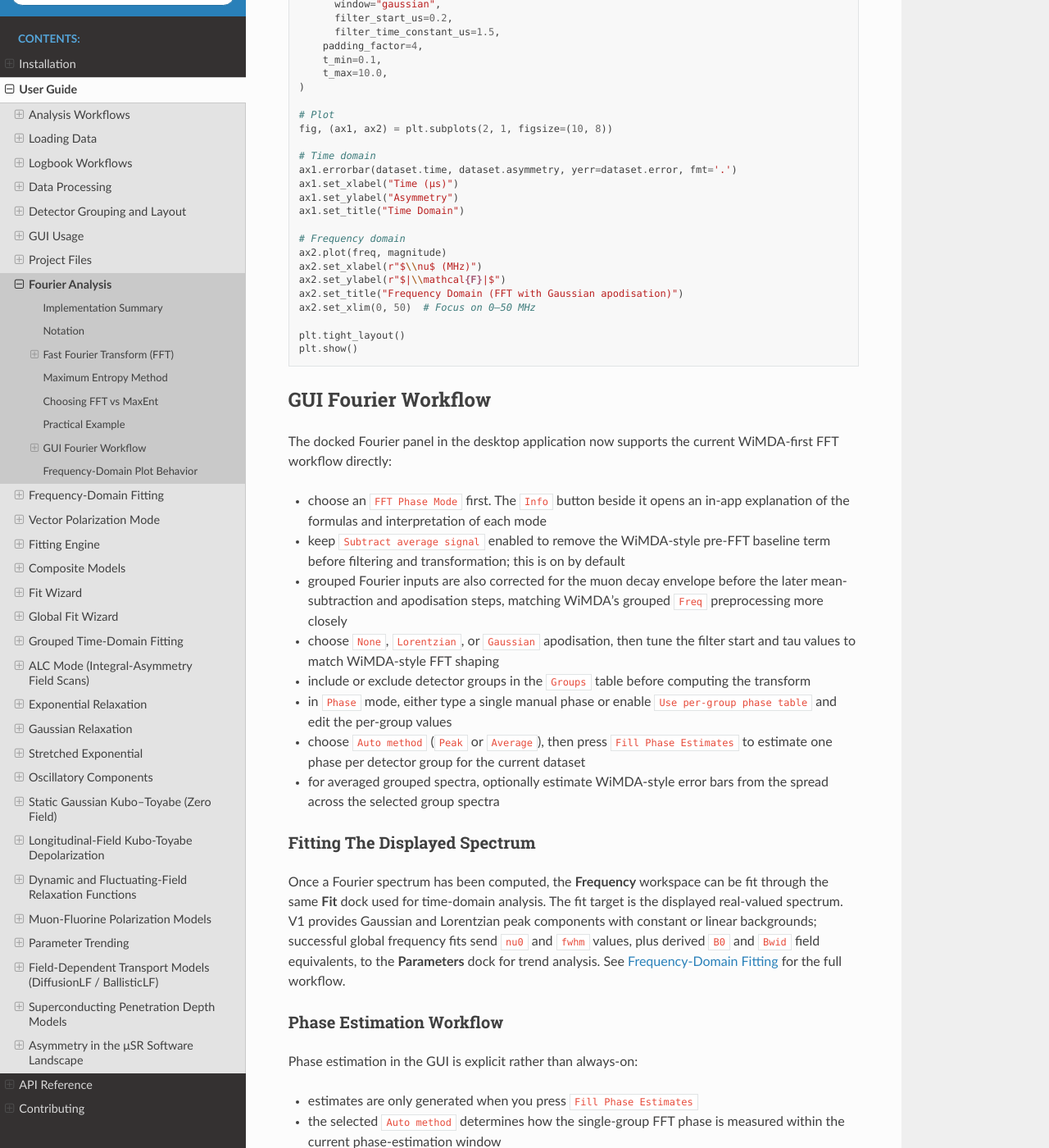
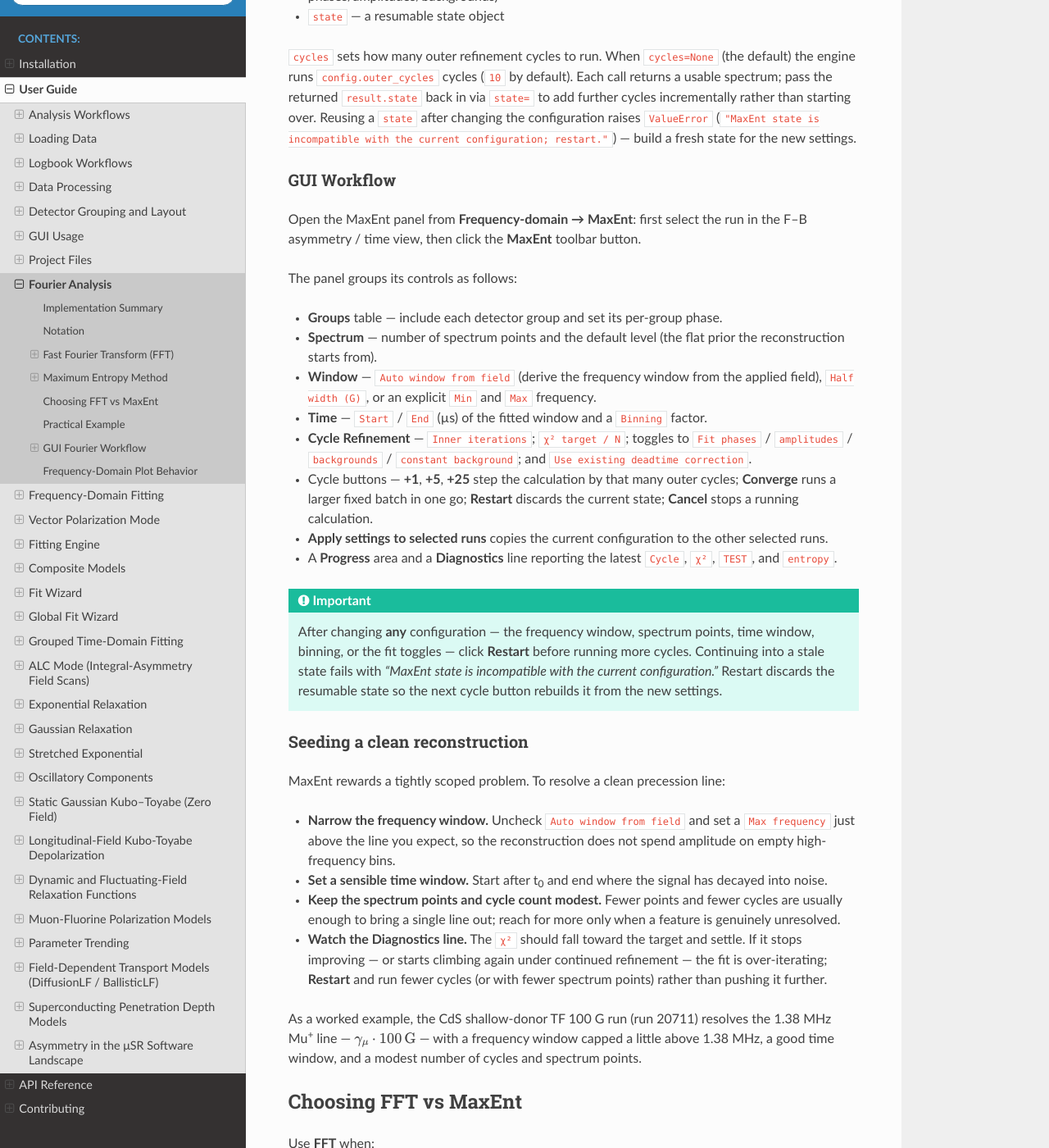
Before and after one commit to BenHuddart/asymmetry, a Sphinx documentation site: the page built from docs/user_guide/fourier_analysis.rst, in a window 1280 px wide and 1400 px high, scrolled down 5094 px. Shown: the whole window at 82% size. Built offline with Sphinx 7.4.7 and the Read the Docs theme 3.1.0, drawn with Linux system fonts in a browser that asks for light colours; some of the changed text lies outside the part shown.

Commit message:
docs: rewrite MaxEnt section for the shipped feature
The "Maximum Entropy Method" and "Choosing FFT vs MaxEnt" sections still
described MaxEnt as a planned stub that raises NotImplementedError. MaxEnt
shipped in PR #16 in both the engine and GUI, so rewrite them to document
the real feature:

- Engine API: maxent() / MaxEntConfig usage, the MaxEntResult attributes
  (frequencies_mhz, spectrum, diagnostics, state), and the cycles=None →
  config.outer_cycles (10) behaviour.
- A warning that MaxEntConfig's first positional field is n_spectrum_points,
  so it must be constructed with keyword arguments.
- GUI workflow: the panel controls, cycle buttons, and the requirement to
  click Restart after any config change (else the incompatible-state error).
- Practical seeding guidance framed as principles (narrow window, modest
  cycles/points, watch the Diagnostics χ²) plus the CdS 100 G / 1.38 MHz
  Mu+ worked example — deliberately avoiding hard-coded magic numbers.
- Drop the "(when available)" hedging from "Choosing FFT vs MaxEnt".

Co-Authored-By: Claude Opus 4.8 <noreply@anthropic.com>

```diff
--- a/docs/user_guide/fourier_analysis.rst
+++ b/docs/user_guide/fourier_analysis.rst
@@ -31,8 +31,9 @@ would dominate the intrinsic widths. The default is Gaussian. Phase
 correction follows the same logic: the entropy-optimised auto-phase mode
 is robust for single-frequency signals; for multi-frequency or vortex
 data, the manual per-group phase table or a future optimised phase fit
-gives better control. Maximum entropy reconstruction is currently a stub
-(see :doc:`/user_guide/comparison`); use FFT with apodisation for now.
+gives better control. Maximum entropy reconstruction (see `Maximum Entropy
+Method`_ below) is the alternative when an FFT line is too weak or the usable
+time window too short for the FFT to resolve it.
 
 .. image:: /_generated/screenshots/apodisation_comparison.png
    :alt: Apodisation comparison on a YBCO vortex-lattice TF FFT
@@ -157,33 +158,139 @@ computes its own optimizer-driven correction instead.
 Maximum Entropy Method
 -----------------------
 
-.. note::
+Maximum entropy (MaxEnt) reconstructs the frequency spectrum as the *least
+committal* positive distribution consistent with the measured counts: it
+maximises the spectral entropy subject to a :math:`\chi^2` constraint against
+the data, weighting each bin by its own error. Compared with the FFT this can
+resolve sharper lines from short or noisy time windows, at the cost of an
+iterative refinement that you drive cycle by cycle and watch converge.
 
-   The Maximum Entropy (MaxEnt) spectral reconstruction method is planned for a
-   future release. The ``maxent()`` function exists in the codebase as a stub and
-   currently raises ``NotImplementedError``.
+MaxEnt is a shipped feature (added in PR #16) and is available from both the
+core Python API and the desktop GUI.
 
-When implemented, MaxEnt will offer advantages over FFT including:
+Engine API
+~~~~~~~~~~
 
-* Better frequency resolution with noisy data
-* Handling of unevenly sampled data
-* Proper incorporation of error bars for weighting
+.. code-block:: python
+
+   from asymmetry.core.io import load
+   from asymmetry.core.maxent import maxent, MaxEntConfig
+
+   dataset = load("data.nxs")
+
+   config = MaxEntConfig(
+       n_spectrum_points=2048,
+       f_min_mhz=0.0,
+       f_max_mhz=5.0,
+       t_min_us=0.1,
+       t_max_us=8.0,
+   )
+   result = maxent(dataset.run, config, cycles=10)
+
+   import matplotlib.pyplot as plt
+   plt.plot(result.frequencies_mhz, result.spectrum)
+   plt.xlabel(r"$\nu$ (MHz)")
+   plt.ylabel("MaxEnt amplitude")
+   plt.show()
+
+.. warning::
+
+   ``MaxEntConfig`` is a dataclass whose **first** positional field is
+   ``n_spectrum_points`` — *not* ``f_min_mhz``. Always construct it with
+   **keyword arguments**. A positional call such as ``MaxEntConfig(0.0, 5.0)``
+   silently misconfigures the run, binding your intended frequency bounds to
+   the wrong fields rather than raising an error.
+
+``maxent(run, config, *, cycles=None, state=None, ...)`` returns a
+``MaxEntResult`` with:
+
+* ``frequencies_mhz`` — the frequency grid (MHz)
+* ``spectrum`` — the reconstructed amplitudes on that grid
+* ``diagnostics`` — per-cycle convergence metrics (``chi2``, ``entropy``,
+  ``test``, ``sconv``, and the fitted phases/amplitudes/backgrounds)
+* ``state`` — a resumable state object
+
+``cycles`` sets how many outer refinement cycles to run. When ``cycles=None``
+(the default) the engine runs ``config.outer_cycles`` cycles (``10`` by
+default). Each call returns a usable spectrum; pass the returned ``result.state``
+back in via ``state=`` to add further cycles incrementally rather than starting
+over. Reusing a ``state`` after changing the configuration raises
+``ValueError`` (``"MaxEnt state is incompatible with the current
+configuration; restart."``) — build a fresh state for the new settings.
+
+GUI Workflow
+~~~~~~~~~~~~
+
+Open the MaxEnt panel from **Frequency-domain → MaxEnt**: first select the run
+in the F–B asymmetry / time view, then click the **MaxEnt** toolbar button.
+
+The panel groups its controls as follows:
+
+* **Groups** table — include each detector group and set its per-group phase.
+* **Spectrum** — number of spectrum points and the default level (the flat
+  prior the reconstruction starts from).
+* **Window** — ``Auto window from field`` (derive the frequency window from the
+  applied field), ``Half width (G)``, or an explicit ``Min`` and ``Max``
+  frequency.
+* **Time** — ``Start`` / ``End`` (µs) of the fitted window and a ``Binning``
+  factor.
+* **Cycle Refinement** — ``Inner iterations``; ``χ² target / N``; toggles to
+  ``Fit phases`` / ``amplitudes`` / ``backgrounds`` / ``constant background``;
+  and ``Use existing deadtime correction``.
+* Cycle buttons — **+1**, **+5**, **+25** step the calculation by that many
+  outer cycles; **Converge** runs a larger fixed batch in one go; **Restart**
+  discards the current state; **Cancel** stops a running calculation.
+* **Apply settings to selected runs** copies the current configuration to the
+  other selected runs.
+* A **Progress** area and a **Diagnostics** line reporting the latest
+  ``Cycle``, ``χ²``, ``TEST``, and ``entropy``.
+
+.. important::
+
+   After changing **any** configuration — the frequency window, spectrum
+   points, time window, binning, or the fit toggles — click **Restart** before
+   running more cycles. Continuing into a stale state fails with *"MaxEnt state
+   is incompatible with the current configuration."* Restart discards the
+   resumable state so the next cycle button rebuilds it from the new settings.
+
+Seeding a clean reconstruction
+~~~~~~~~~~~~~~~~~~~~~~~~~~~~~~~~
+
+MaxEnt rewards a tightly scoped problem. To resolve a clean precession line:
+
+* **Narrow the frequency window.** Uncheck ``Auto window from field`` and set a
+  ``Max frequency`` just above the line you expect, so the reconstruction does
+  not spend amplitude on empty high-frequency bins.
+* **Set a sensible time window.** Start after t\ :sub:`0` and end where the
+  signal has decayed into noise.
+* **Keep the spectrum points and cycle count modest.** Fewer points and fewer
+  cycles are usually enough to bring a single line out; reach for more only
+  when a feature is genuinely unresolved.
+* **Watch the Diagnostics line.** The ``χ²`` should fall toward the target and
+  settle. If it stops improving — or starts climbing again under continued
+  refinement — the fit is over-iterating; **Restart** and run fewer cycles
+  (or with fewer spectrum points) rather than pushing it further.
+
+As a worked example, the CdS shallow-donor TF 100 G run (run 20711) resolves
+the 1.38 MHz Mu\ :sup:`+` line — :math:`\gamma_\mu \cdot 100\,\text{G}` — with a
+frequency window capped a little above 1.38 MHz, a good time window, and a
+modest number of cycles and spectrum points.
 
 Choosing FFT vs MaxEnt
 -----------------------
 
 Use **FFT** when:
 
-* You have evenly sampled data
-* Fast computation is needed
-* Data has good signal-to-noise ratio
+* The signal-to-noise ratio is good
+* Fast, one-shot computation is what you need
+* You want a transform that maps directly onto the standard apodisation knobs
 
-Use **MaxEnt** (when available) when:
+Use **MaxEnt** when:
 
-* Data is noisy
-* You need better frequency resolution
-* Data sampling is irregular
-* You have reliable error estimates
+* The data is noisy or the usable time window is short
+* You need to pull a weak line out at higher effective resolution
+* You want the per-bin errors carried through the reconstruction
+* You are willing to drive the iterative refinement and watch it converge
 
 Practical Example
 -----------------
```
